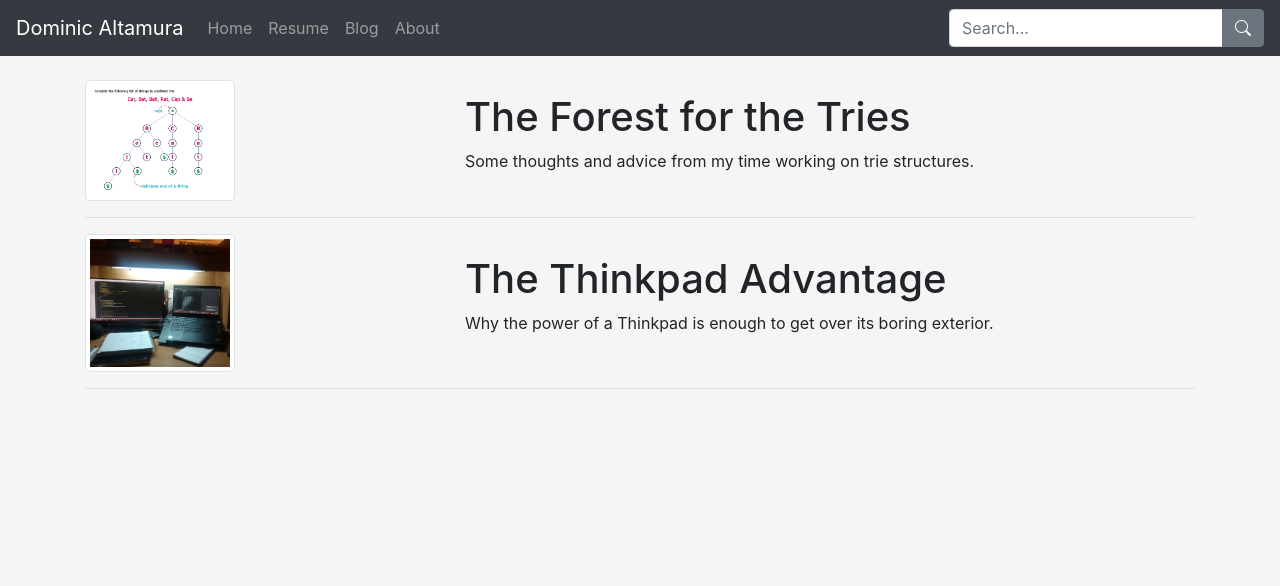
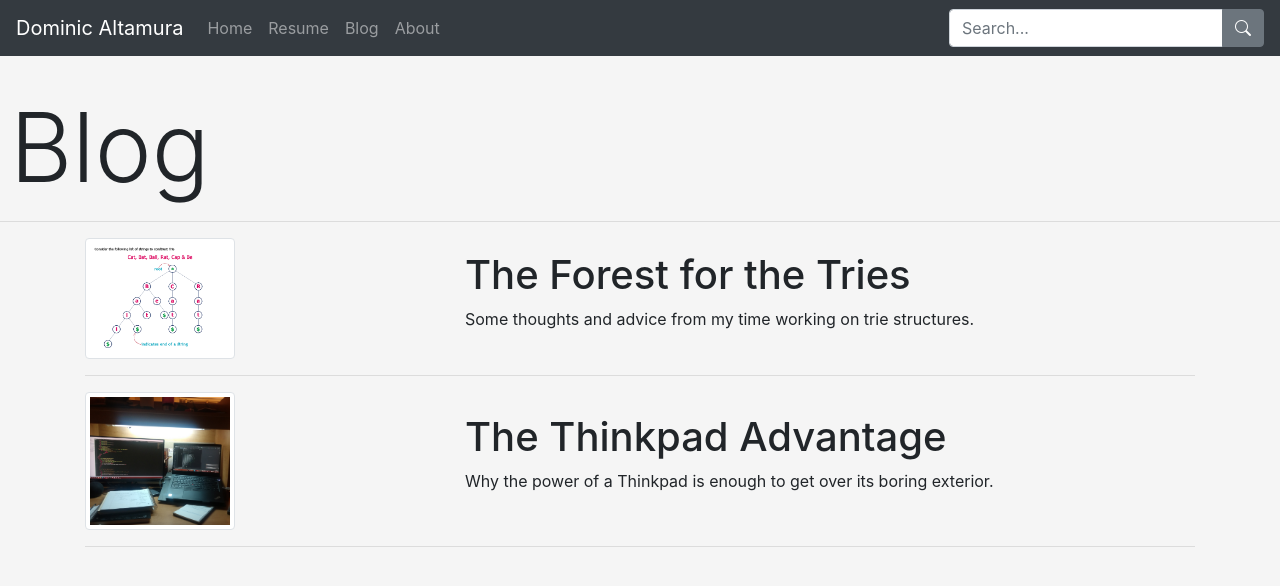
Before and after one commit to daltamur/daltamur.github.io, a plain HTML site: page blog/index.html in a window 1280 px wide. Drawn offline with nearby package versions, Linux system fonts and the light colour scheme.

Commit message:
Update index.html

```diff
--- a/blog/index.html
+++ b/blog/index.html
@@ -60,6 +60,8 @@
   </div>
 </nav>
 <br>
+ <h1 class="display-1" style="margin-left: 10px; margin-top:10px;">Blog</h1>
+ <hr>
   <div class="container align-items-center">
     <div class="row align-items-center position-relative">
       <a style="color: black" href="forestForTheTries.html" class="stretched-link"></a>
```
